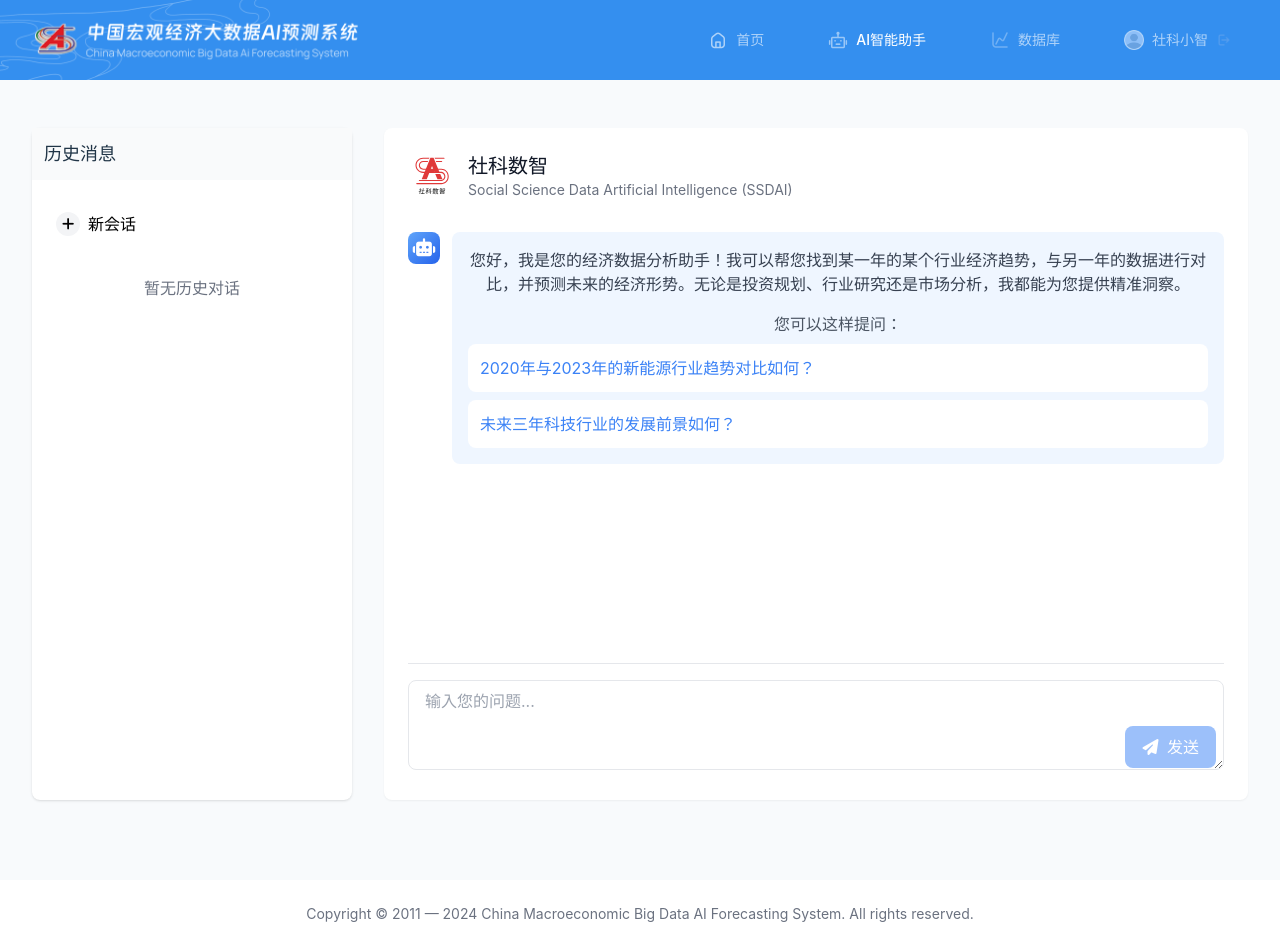
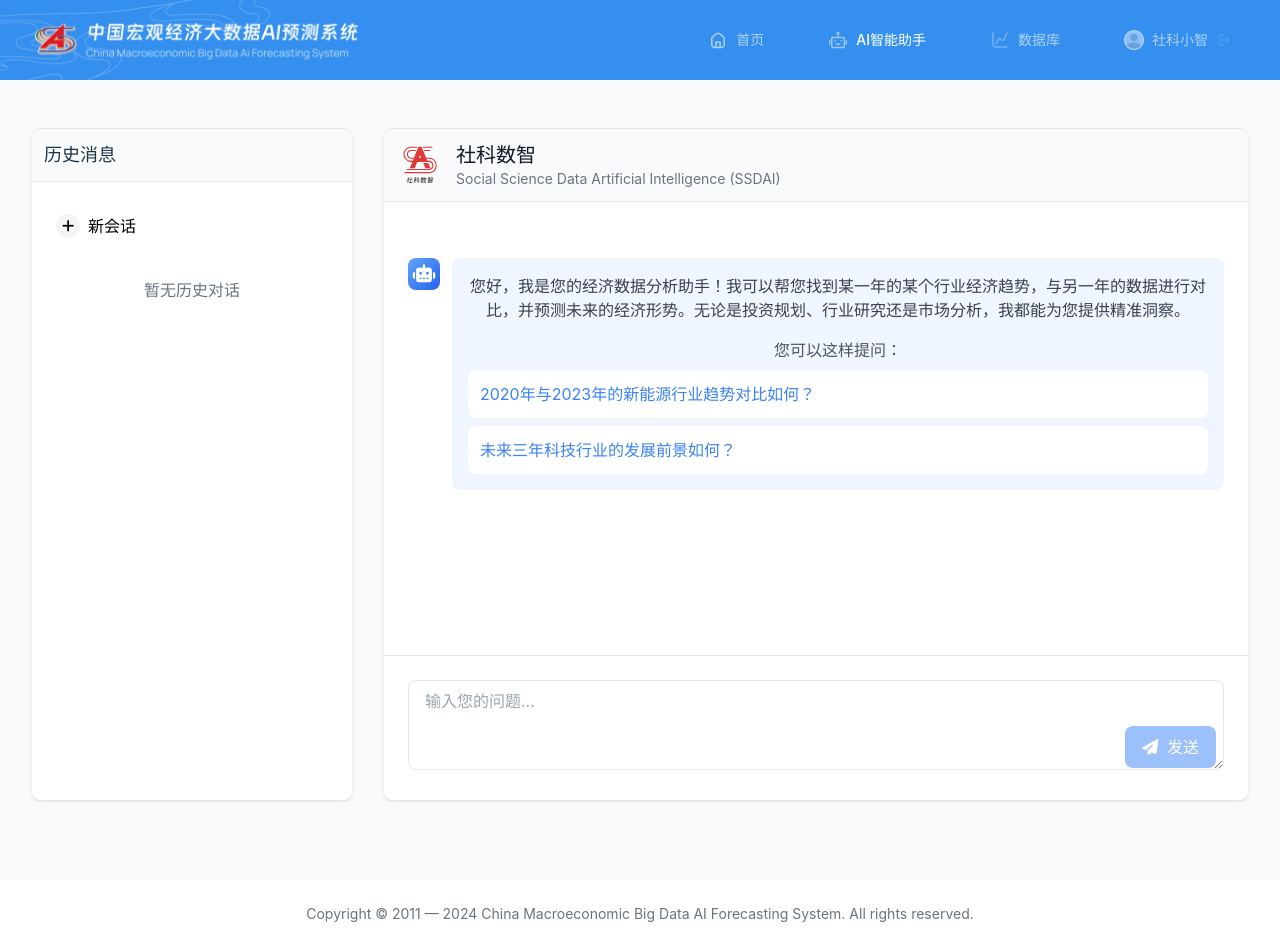
Before and after one commit to leebox20/mac-eco-web, a Vue app: page /ai-assistant in a window 1280 px wide. Built offline with nearby package versions, Linux system fonts and the light colour scheme.

Commit message:
AI页面修复

```diff
--- a/src/views/AIAssistant.vue
+++ b/src/views/AIAssistant.vue
@@ -7,7 +7,7 @@
       <div class="max-w-7xl mx-auto px-4 sm:px-6 lg:px-8 flex gap-8">
         <!-- 左侧历史消息栏 -->
         <div class="w-80 bg-white rounded-lg shadow">
-          <h2 class="font-medium text-lg mb-4 bg-gray-50 p-3 text-left">历史消息</h2>
+          <h2 class="font-medium text-lg mb-4 bg-gray-50 p-3 text-left border-b border-t border-gray-200 rounded-t-lg">历史消息</h2>
           <div class="space-y-2 px-2">
             <!-- 新会话按钮 -->
             <div
@@ -56,9 +56,9 @@
 
         <!-- 右侧主要对话区域 -->
         <div class="flex-1">
-          <div class="bg-white rounded-lg shadow-sm p-6 flex flex-col h-[calc(100vh-8rem)]">
+          <div class="bg-white rounded-lg shadow flex flex-col h-[calc(100vh-8rem)]">
             <!-- 标题区域 -->
-            <div class="flex items-center mb-8">
+            <div class="flex items-center mb-8 bg-gray-50 p-3 rounded-t-lg border-b border-t border-gray-200">
               <img src="@/assets/logo.svg" alt="logo" class="h-12 w-12 mr-3">
               <div>
                 <h1 class="text-xl font-medium text-gray-900 text-left">社科数智</h1>
@@ -67,7 +67,7 @@
             </div>
 
             <!-- 对话区域 -->
-            <div class="flex-1 overflow-y-auto mb-6 space-y-6">
+            <div class="flex-1 overflow-y-auto mb-6 space-y-6 p-6">
               <template v-if="messages.length > 0">
                 <div v-for="(message, index) in messages" :key="index" class="flex items-start space-x-3" :class="{ 'justify-end': message.role === 'user' }">
 
@@ -142,7 +142,7 @@
             </div>
 
             <!-- 输入区域 -->
-            <div class="border-t pt-4">
+            <div class="border-t p-6">
               <div class="relative">
                 <textarea
                   v-model="inputMessage"
```
